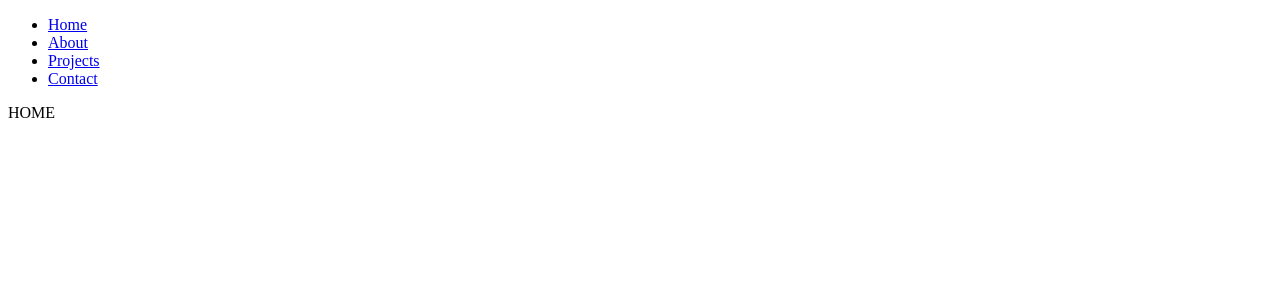
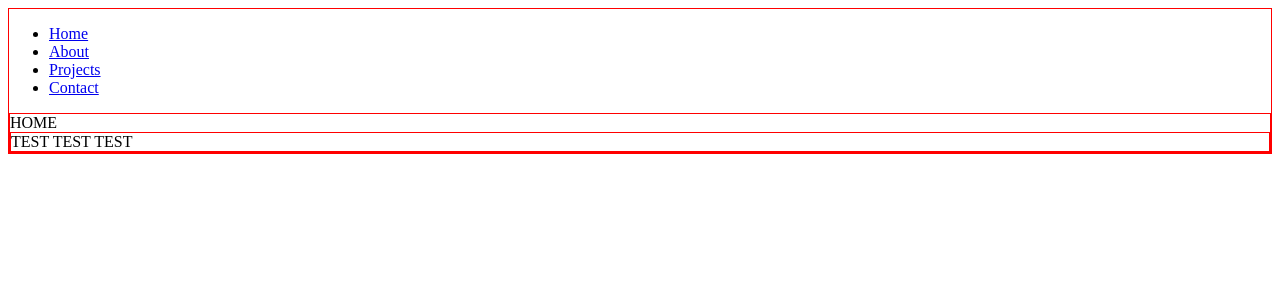
Before and after one commit to darioevers/portfolio_v2, a React (Create React App) app: page / in a window 1280 px wide. Shown: the top 300 px of the page. Built offline with nearby package versions, Linux system fonts and the light colour scheme.

Commit message:
fixed menu and navigation

```diff
--- a/src/App.js
+++ b/src/App.js
@@ -2,7 +2,7 @@ import React from "react";
 import { BrowserRouter as Router, Switch, Route } from "react-router-dom";
 
 // importing all components
-import Navigation from "./components/Nav";
+import Nav from "./components/Nav";
 import Home from "./components/Home";
 import About from "./components/AboutMe";
 import Projects from "./components/Projects";
@@ -11,15 +11,10 @@ import Contact from "./components/Contact";
 
 
 function App() {
-  console.log(process.env.PUBLIC_URL);
   return (
     <Router>
-      <Navigation />
-
+      <Nav />
       <Switch>
-        {
-          // <Route path={process.env.PUBLIC_URL + "/"} exact component={Home} />
-        }
         <Route path="/" exact component={Home} />
         <Route path="/about" exact component={About} />
         <Route path="/projects" exact component={Projects} />
--- a/src/components/Home.js
+++ b/src/components/Home.js
@@ -3,6 +3,7 @@ const Home = () => {
   return (
     <div className="home-wrapper">
       <header className="hero">HOME</header>
+      <div>TEST TEST TEST</div>
     </div>
   );
 };
--- /dev/null
+++ b/src/sass/components/__components-dir.scss
@@ -0,0 +1 @@
+@import "./apps"
--- /dev/null
+++ b/src/sass/components/_apps.scss
@@ -0,0 +1,3 @@
+div {
+    border: red 1px solid;
+}
--- a/src/sass/main.scss
+++ b/src/sass/main.scss
@@ -0,0 +1,5 @@
+@import "./vendor/_vendor-dir";
+@import "./abstracts/_abstracts-dir";
+@import "./base/_base-dir";
+@import "./components/_components-dir";
+@import "./layouts/_layouts-dir";
```
Also changed, not shown: src/sass/abstracts/__abstracts-dir.scss (added), src/sass/base/__base-dir.scss (added), src/sass/layouts/__layouts-dir.scss (added), src/sass/vendor/__vendor-dir.scss (added).
